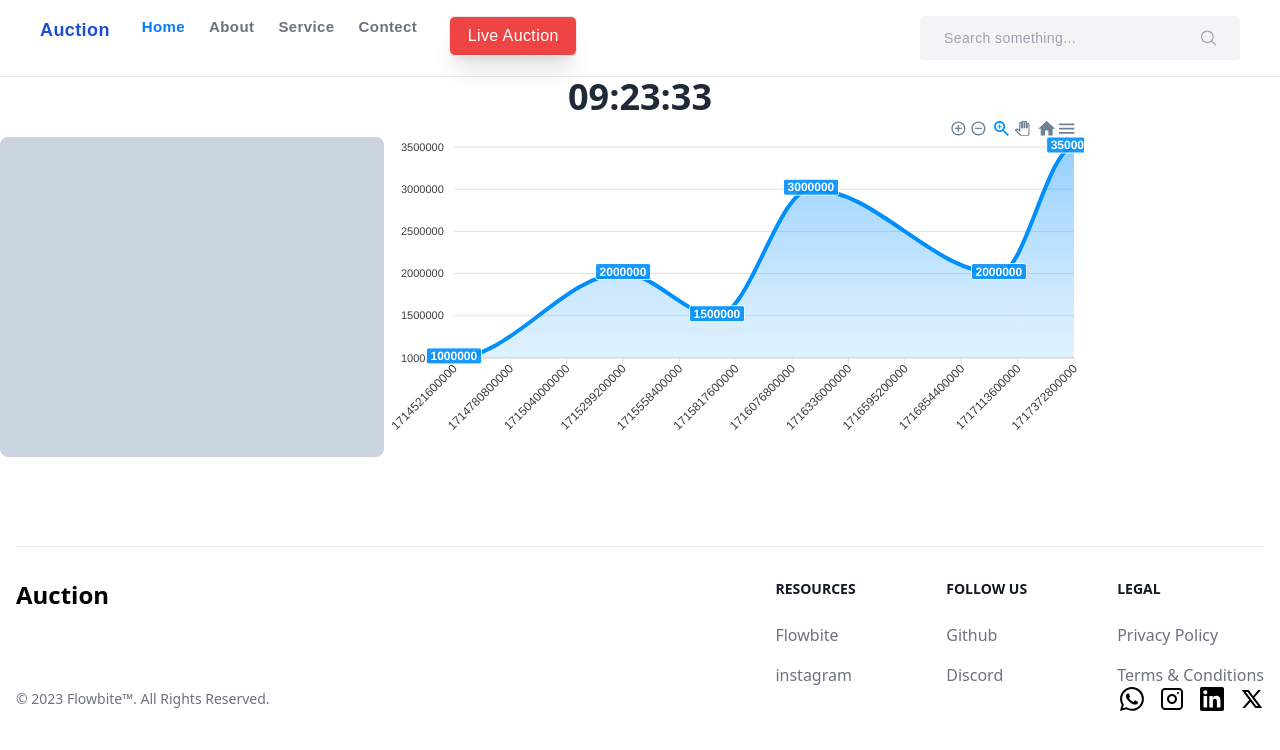
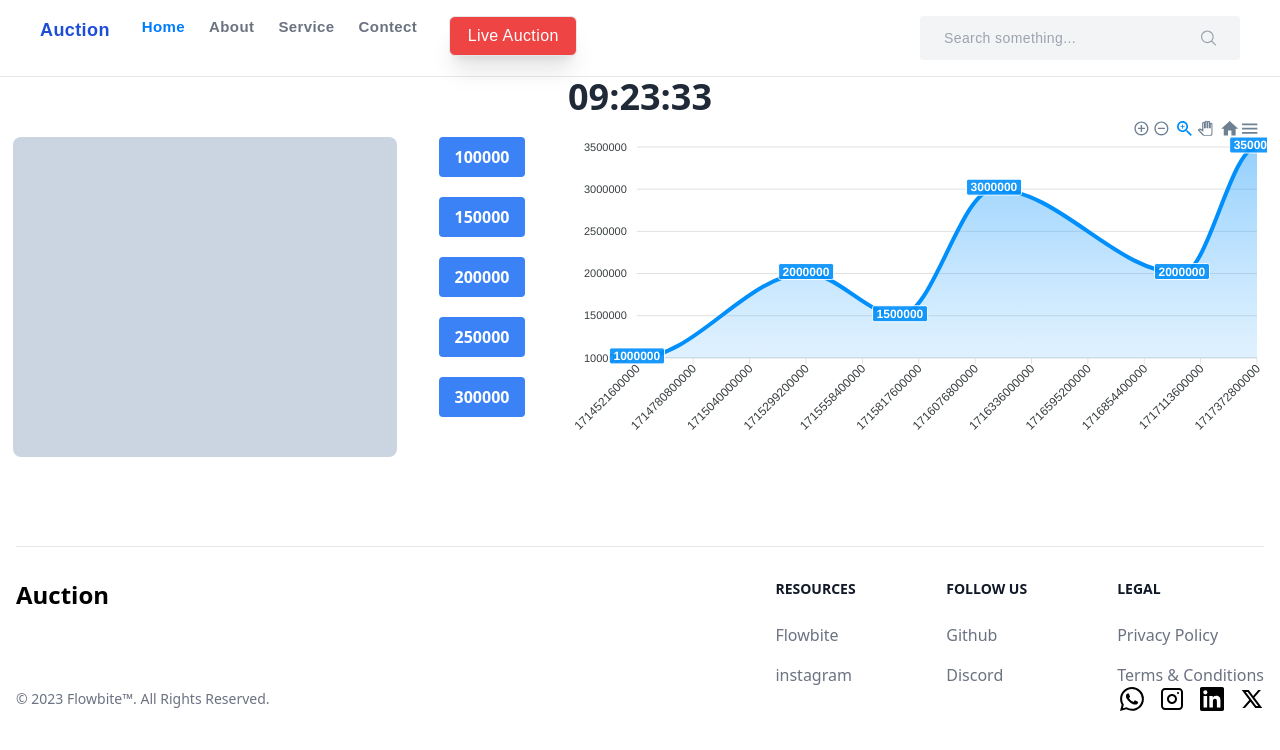
Before and after one commit to iamjuu/auction-app-using-react, a React (Vite) app: page /live in a window 1280 px wide. Shown: the top 750 px of the page. Built offline with nearby package versions, Linux system fonts and the light colour scheme.

Commit message:
price btn added

```diff
--- a/src/components/Home/PriceButton.jsx
+++ b/src/components/Home/PriceButton.jsx
@@ -1,11 +1,13 @@
 import React from 'react';
 
-const PriceButton = ({data}) => {
+const PriceButton = ({ value }) => {
   return (
     <div>
-      <button>
-{data}
+         <button className='bg-blue-500 hover:bg-blue-700 text-white font-bold py-2 px-4 rounded'>
+        {value}
       </button>
+
+
     </div>
   );
 }
--- a/src/pages/user/live.jsx
+++ b/src/pages/user/live.jsx
@@ -1,23 +1,29 @@
-import React from 'react';
-import Graph from "../user/Graph"
-import Clock from "../user/clock"
-import Pricebtn from "../../components/Home/PriceButton"
+import React from "react";
+import Graph from "../user/Graph";
+import Clock from "../user/clock";
+import PriceButton from "../../components/Home/PriceButton";
 
 const live = () => {
   return (
     <>
-    <Clock />
-    <div className='md:flex '>
-      <div className='w-96 h-80 mt-5   bg-slate-300 rounded-lg'></div>
-      {/* btn  */}
+      <Clock />
+      <div className="  md:flex md:justify-around gap-4 ">
+        <div className="w-96 h-80 mt-5   bg-slate-300 rounded-lg"></div>
+        {/* btn  */}
+        <div className="flex  gap-5 mt-5 flex-col">
+
+        <PriceButton value={100000} />
+      <PriceButton value={150000} />
+      <PriceButton value={200000} />
+      <PriceButton value={250000} />
+      <PriceButton value={300000}  />
+        </div>
 
 
-      <Graph />
-    </div>
-  </>
-
-
+        <Graph />
+      </div>
+    </>
   );
-}
+};
 
 export default live;
```
